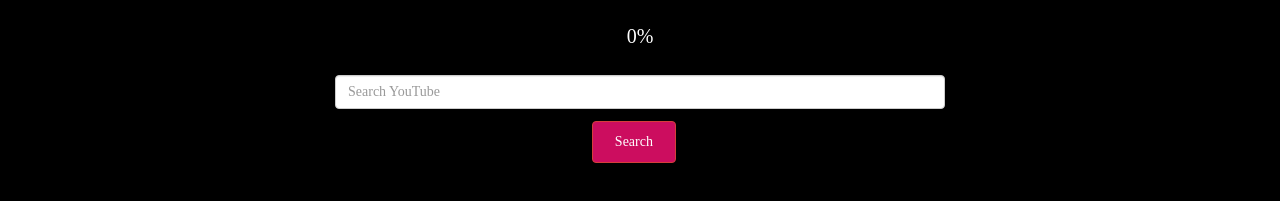
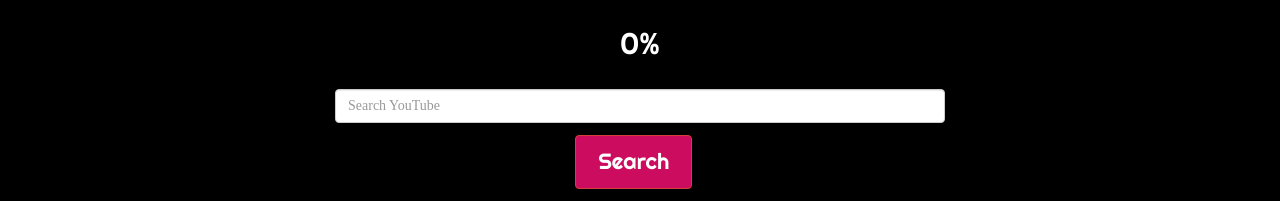
Before and after one commit to upstanding-biome/video-ke, a website: page client/index.html in a window 1280 px wide. Shown: the part 613-814 px from the top of the page. Drawn offline with nearby package versions, Linux system fonts and the light colour scheme.

Commit message:
Font-size changed and Righteous font implemented.

```diff
--- a/client/styles/app.css
+++ b/client/styles/app.css
@@ -29,10 +29,10 @@
 }
 
 .player.active.leftPlayer{
-  background-color: #DBF20F;
+  background-color: #0FF2E7;
 }
 .player.active.rightPlayer{
-  background-color: #0FF2E7;
+  background-color: #DBF20F;
 }
 
 /*mixer*/
@@ -59,6 +59,8 @@
 
 #volume-slider-state{
   margin-top:10px;
+  font-family: Righteous;
+  font-size: 22px;
 }
 
 /*search*/
@@ -166,7 +168,7 @@
 #volume-slider-state {
   margin: 2% 0;
   color: #fff;
-    font-size: 20px;
+  font-size: 30px;
 }
 /*
 make player on right's background yellow and  and player on left's turquiose*/
@@ -179,19 +181,21 @@
 }
 #searchBtn {
   color: #fff;
+  font-family: Righteous;
+  font-size: 22px;
 }
 
 .btn-danger {
   color: #fff;
   background-color: rgba(255, 17, 119, .8);
-  border-color: #d43f3a;
-  margin-right: 2%
+  margin-right: 2%;
+  font-family: Righteous;
+  font-size: 22px;
 }
 
 .btn-danger:hover, .btn-danger:focus, .btn-danger:active, .btn-danger.active, .open .dropdown-toggle.btn-danger {
   color: #fff;
   background-color: rgb(255, 17, 119);
-  border-color: #ac2925;
 }
 
 .form-control {
@@ -199,10 +203,10 @@
 }
 
 .aButton {
-  background-color: #DBF20F;
-  margin-right: 30px;
+  background-color: #0FF2E7;
+  margin-right: 100px;
 }
 
 .bButton {
-  background-color: #0FF2E7;
+  background-color: #DBF20F;
 }
```
Lines whose indentation alone changed are shown as unchanged.
